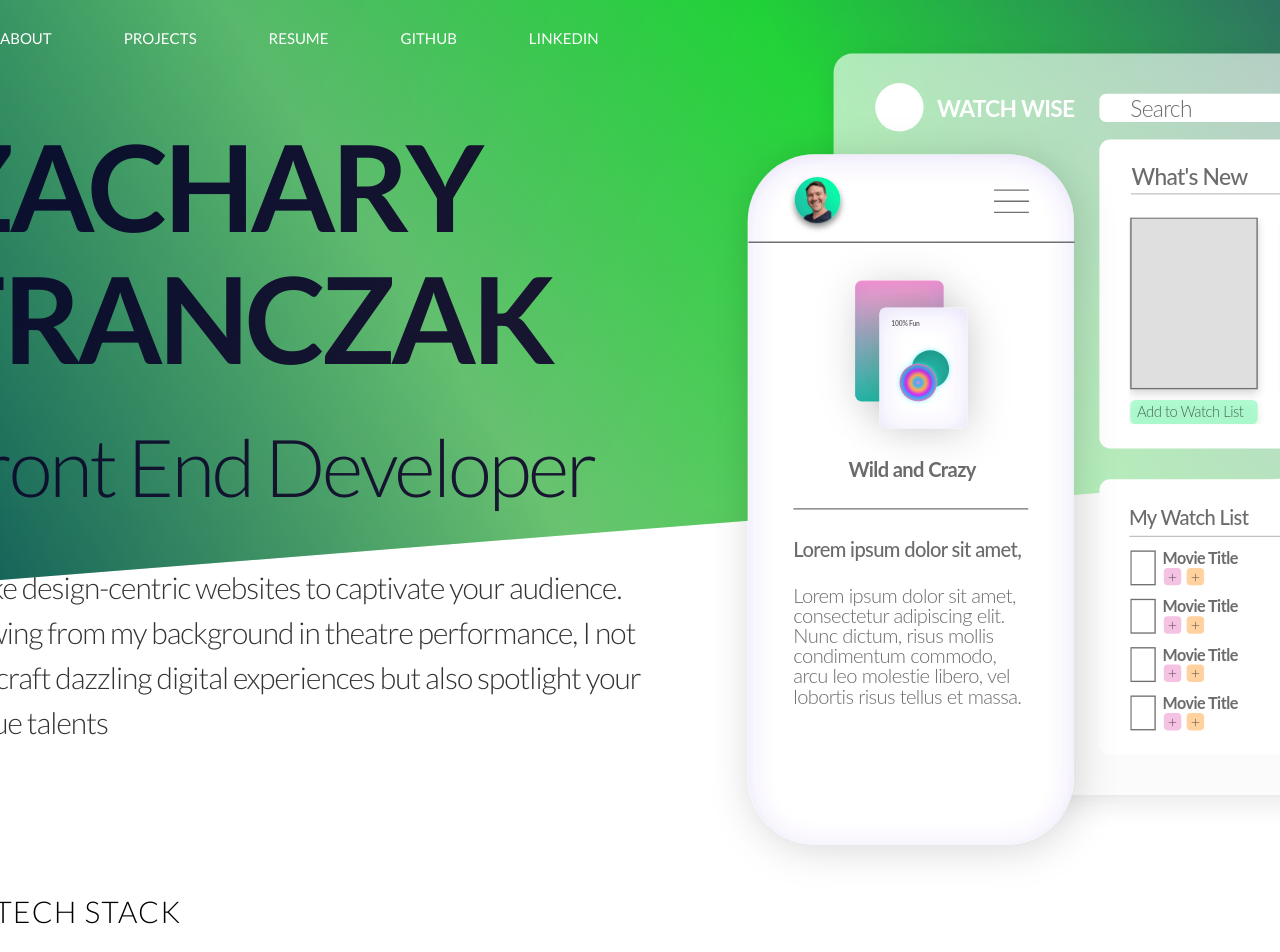
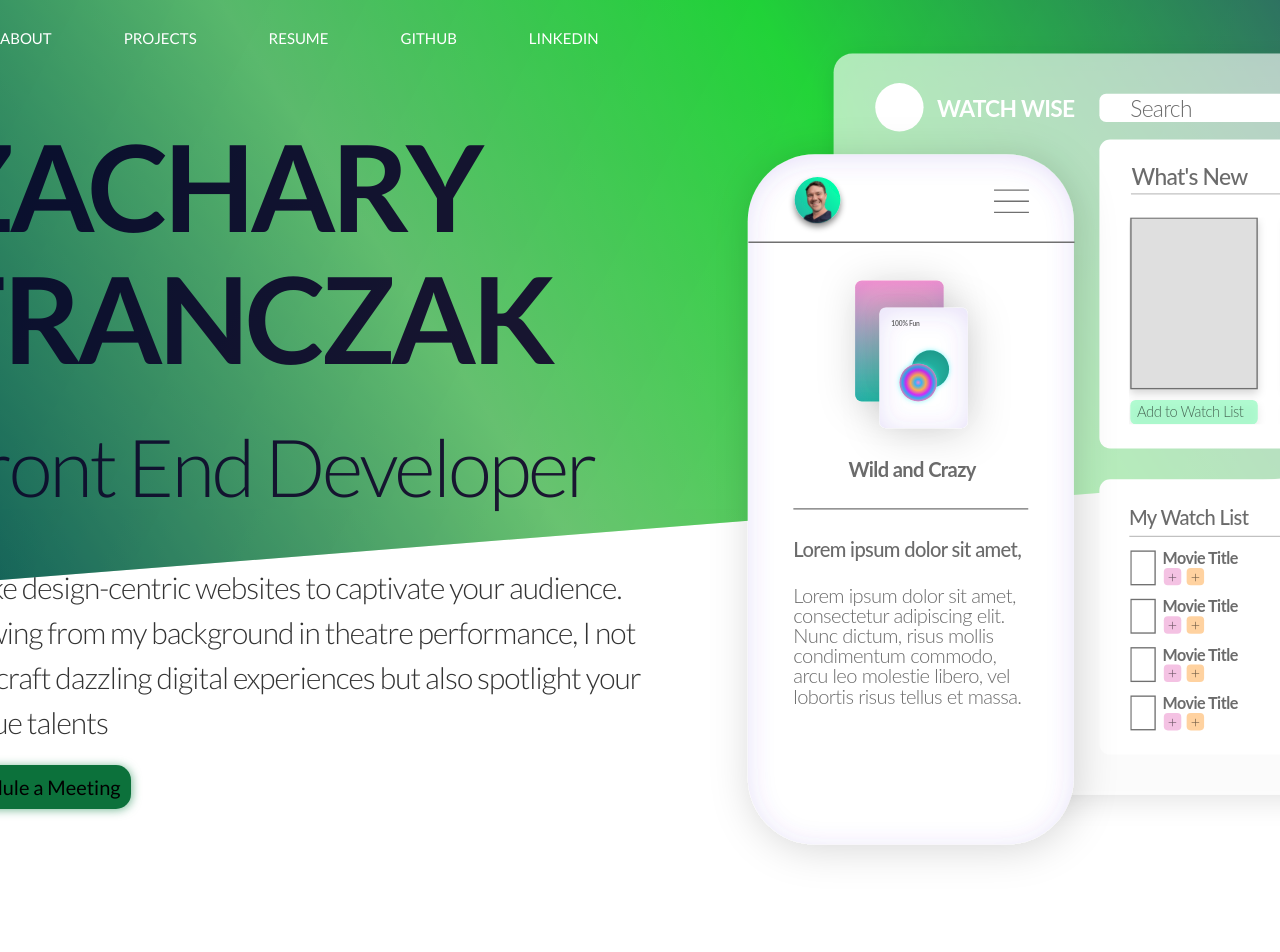
Before and after one commit to zfranczak/portfolio-v2, a React (Vite) app: page / in a window 1280 px wide. Shown: the top 952 px of the page. Built offline with nearby package versions, Linux system fonts and the light colour scheme.

Commit message:
meeting button added

```diff
--- a/src/components/Header.jsx
+++ b/src/components/Header.jsx
@@ -27,6 +27,9 @@ const Header = () => {
                 craft dazzling digital experiences but also spotlight your
                 unique talents
               </p>
+              <a href='https://calendly.com/zakfranczak/30min' target='_blank'>
+                <button className='meeting-btn'>Schedule a Meeting</button>
+              </a>
             </div>
             <img className='graphic' src={Graphic} alt='Project Example' />
           </div>
--- a/src/components/NavBar.jsx
+++ b/src/components/NavBar.jsx
@@ -16,7 +16,7 @@ const NavBar = () => {
       <ul className='nav'>
         <li
           className='page-item'
-          onClick={() => handleScrollToSection('projects')}
+          onClick={() => handleScrollToSection('header')}
         >
           <p className='nav-text'>About</p>
         </li>
--- a/src/styles/Header.css
+++ b/src/styles/Header.css
@@ -174,6 +174,21 @@ body {
   font-size: 50px;
 }
 
+.meeting-btn {
+  cursor: pointer;
+  padding: 10px;
+  border: 0;
+  border-radius: 15px;
+  margin: 20px auto;
+  box-shadow: 1px 1px 10px #30945fa9;
+  background-color: #0c713b;
+  font-family: var(--font-family);
+  font-size: 20px;
+}
+.meeting-btn:hover {
+  background-color: #5f1c63;
+}
+
 .content {
   display: flex;
   flex-direction: row;
--- a/src/styles/Projects.css
+++ b/src/styles/Projects.css
@@ -7,7 +7,6 @@
   color: #00000094;
   text-transform: uppercase;
   opacity: 1;
-
   height: 150px;
 }
 
```
